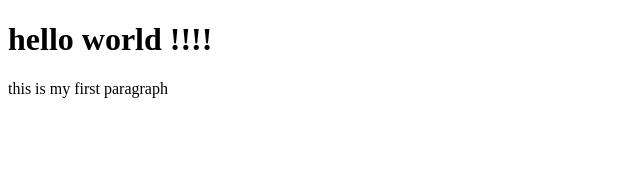
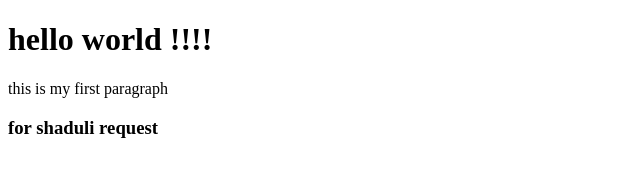
Before and after one commit to Mhdjaseer/incube_test, a plain HTML site: page index.html in a window 1280 px wide. Shown: the whole page, without its empty margins (0-640 px from the left). Drawn offline with Linux system fonts and the light colour scheme.

Commit message:
second commit

```diff
--- a/index.html
+++ b/index.html
@@ -9,5 +9,8 @@
     <h1> hello world !!!!</h1>
     <P>this is my first paragraph </P>
 
+
+    <h3>for shaduli request </h3>
+
 </body>
 </html>
```
Also changed, not shown: 1 other file.
